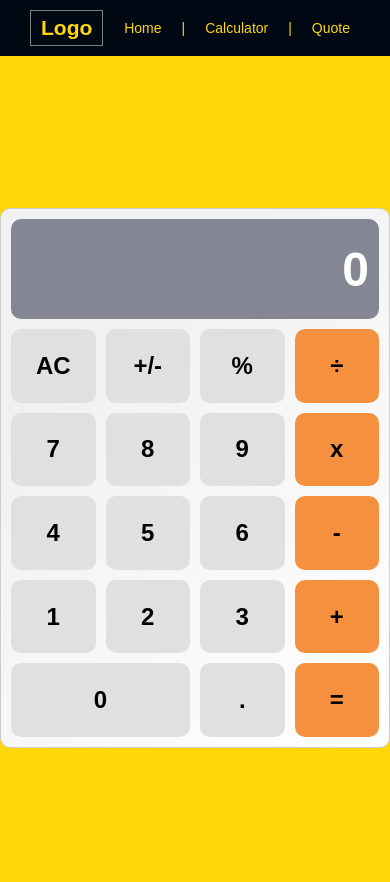
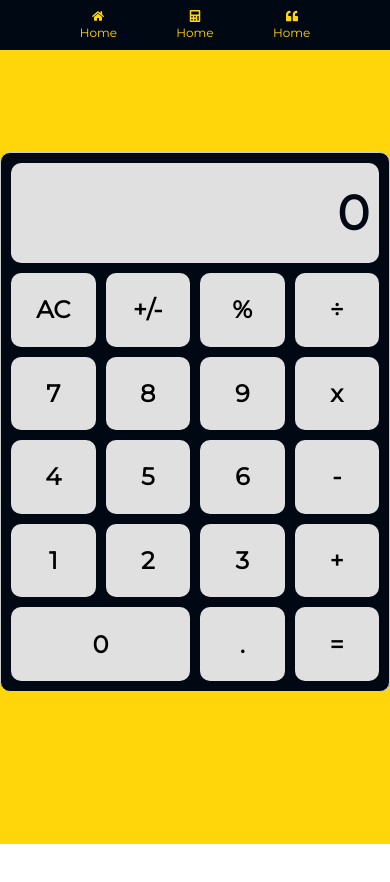
Before and after one commit to fabgrel10/math-magicians, a React (Vite) app: page / in a window 390 px wide. Shown: the top 882 px of the page. After the commit the page ends 844 px from the top, so only its background shows below. Built offline with nearby package versions, Linux system fonts and the light colour scheme.

Commit message:
💄 style: Make navbar responsive
I also applied the color palette to the calculator

```diff
--- a/index.html
+++ b/index.html
@@ -4,6 +4,12 @@
     <meta charset="UTF-8" />
     <link rel="icon" type="image/svg+xml" href="/src/favicon.svg" />
     <meta name="viewport" content="width=device-width, initial-scale=1.0" />
+    <link rel="preconnect" href="https://fonts.googleapis.com" />
+    <link rel="preconnect" href="https://fonts.gstatic.com" crossorigin />
+    <link
+      href="https://fonts.googleapis.com/css2?family=Montserrat&display=swap"
+      rel="stylesheet"
+    />
     <title>Math Magicians</title>
   </head>
   <body>
--- a/package.json
+++ b/package.json
@@ -11,6 +11,7 @@
     "prop-types": "^15.8.0",
     "react": "^17.0.2",
     "react-dom": "^17.0.2",
+    "react-icons": "^4.3.1",
     "react-router-dom": "^6.2.1",
     "styled-components": "^5.3.3"
   },
--- a/src/App.jsx
+++ b/src/App.jsx
@@ -15,8 +15,6 @@ function App() {
 }
 
 const CSSReset = createGlobalStyle`
-  @import url('https://fonts.googleapis.com/css2?family=Montserrat&display=swap');
-
   *,
   *::before,
   *::after {
--- a/src/components/Button/Button.module.css
+++ b/src/components/Button/Button.module.css
@@ -10,7 +10,7 @@ button {
 
 button:nth-child(4n + 0),
 button:nth-child(19) {
-  background: #f5913e;
+  background: #e0e0e0;
 }
 
 button:hover {
@@ -21,8 +21,13 @@ button:nth-child(17) {
   grid-column: span 2;
 }
 
+button:nth-child(1):hover {
+  background-color: tomato;
+}
+
+button:nth-child(2):hover,
+button:nth-child(3):hover,
 button:nth-child(4n + 0):hover,
 button:nth-child(19):hover {
-  color: #f5913e;
-  background-color: #000;
+  background-color: #ffc300;
 }
--- a/src/components/CalculatorFrame/CalculatorFrame.module.css
+++ b/src/components/CalculatorFrame/CalculatorFrame.module.css
@@ -4,5 +4,5 @@
   padding: 10px;
   border-radius: 10px;
   border: 1px solid #ccc;
-  background-image: linear-gradient(315deg, #fff 0%, #f1f1f1 74%);
+  background-color: #000814;
 }
--- a/src/components/Display/Display.module.css
+++ b/src/components/Display/Display.module.css
@@ -3,12 +3,12 @@
   width: 100%;
   margin-bottom: 10px;
   padding: 0 10px;
-  background-color: #858693;
+  background-color: #e0e0e0;
   border-radius: 10px;
   display: flex;
   align-items: center;
   justify-content: flex-end;
-  color: white;
+  color: #000814;
   font-size: 48px;
   font-weight: bold;
   box-sizing: border-box;
--- a/src/components/Nav/Nav.jsx
+++ b/src/components/Nav/Nav.jsx
@@ -1,14 +1,57 @@
+import React, { useEffect, useState } from 'react';
 import styled from 'styled-components';
+import { FaHome, FaCalculator, FaQuoteLeft } from 'react-icons/fa';
 
 export default function Nav() {
+  const [windowDimension, setWindowDimension] = useState(null);
+
+  useEffect(() => {
+    setWindowDimension(window.innerWidth);
+  }, []);
+
+  useEffect(() => {
+    function handleResize() {
+      setWindowDimension(window.innerWidth);
+    }
+
+    window.addEventListener('resize', handleResize);
+    return () => window.removeEventListener('resize', handleResize);
+  }, []);
+
+  const isMobile = windowDimension <= 640;
+
+  if (isMobile) {
+    return (
+      <MobileNavbar.Wrapper>
+        <MobileNavbar.Items>
+          <MobileNavbar.Item>
+            <MobileNavbar.Icon>
+              <FaHome />
+            </MobileNavbar.Icon>
+            Home
+          </MobileNavbar.Item>
+          <MobileNavbar.Item>
+            <MobileNavbar.Icon>
+              <FaCalculator />
+            </MobileNavbar.Icon>
+            Home
+          </MobileNavbar.Item>
+          <MobileNavbar.Item>
+            <MobileNavbar.Icon>
+              <FaQuoteLeft />
+            </MobileNavbar.Icon>
+            Home
+          </MobileNavbar.Item>
+        </MobileNavbar.Items>
+      </MobileNavbar.Wrapper>
+    );
+  }
   return (
     <Navbar.Wrapper>
-      <Navbar.Logo>Logo</Navbar.Logo>
+      <Navbar.Logo>Math Magicians</Navbar.Logo>
       <Navbar.Items>
         <Navbar.Item>Home</Navbar.Item>
-        <Navbar.Item>|</Navbar.Item>
         <Navbar.Item>Calculator</Navbar.Item>
-        <Navbar.Item>|</Navbar.Item>
         <Navbar.Item>Quote</Navbar.Item>
       </Navbar.Items>
     </Navbar.Wrapper>
@@ -25,6 +68,11 @@ const Navbar = {
     align-items: center;
     color: #ffd60a;
     background-color: #000814;
+
+    @media only screen and (max-width: 40em) {
+      position: fixed;
+      width: 100vw;
+    }
   `,
   Logo: styled.h1`
     border: 1px solid gray;
@@ -39,3 +87,22 @@ const Navbar = {
     cursor: pointer;
   `,
 };
+
+const MobileNavbar = {
+  Wrapper: styled(Navbar.Wrapper)`
+    align-self: flex-end;
+    justify-content: center;
+  `,
+  Items: styled(Navbar.Items)`
+    flex: 1;
+    padding: 0 2rem;
+    justify-content: space-around;
+  `,
+  Item: styled(Navbar.Item)`
+    display: flex;
+    flex-direction: column;
+    align-items: center;
+    font-size: 1.2rem;
+  `,
+  Icon: styled.span``,
+};
```
Also changed, not shown: 1 other file (tests, documents, lock files or other folders).
